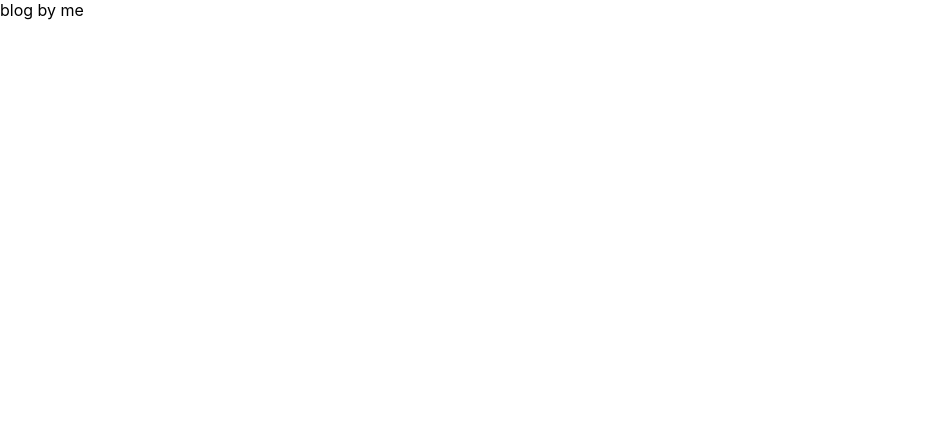
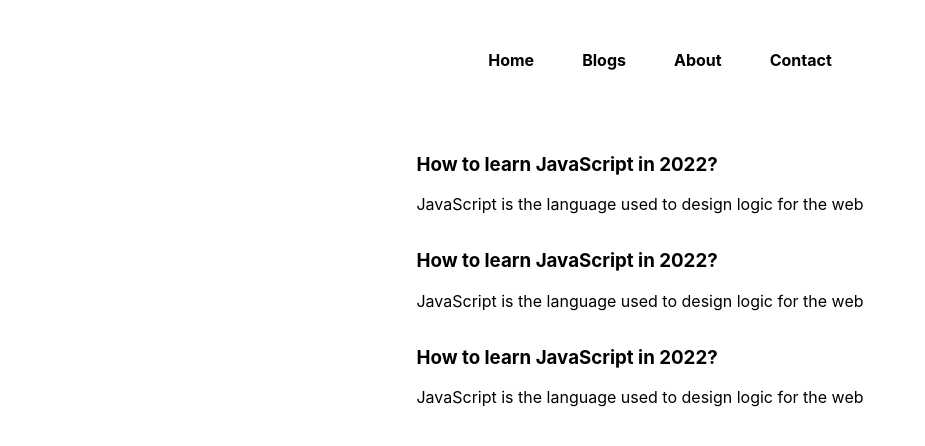
Before and after one commit to 14anirudh/Blog_Next, a Next.js app: page /blog in a window 1280 px wide. Shown: the top 446 px of the page, without its empty margins (0-925 px from the left). Built offline with nearby package versions, Linux system fonts and the light colour scheme.

Commit message:
blog and blogpost page

```diff
--- /dev/null
+++ b/components/Navbar.js
@@ -0,0 +1,26 @@
+import React from "react";
+import styles from "../styles/Home.module.css";
+import Link from "next/link";
+
+const Navbar = () => {
+  return (
+    <nav className={styles.mainnav}>
+      <ul>
+        <Link href="/">
+          <li>Home</li>
+        </Link>
+        <Link href="/blog">
+          <li>Blogs</li>
+        </Link>
+        <Link href="/about">
+          <li>About</li>
+        </Link>
+        <Link href="/contact">
+          <li>Contact</li>
+        </Link>
+      </ul>
+    </nav>
+  );
+};
+
+export default Navbar;
--- a/pages/_app.js
+++ b/pages/_app.js
@@ -1,8 +1,11 @@
+import Navbar from '../components/Navbar'
 import '../styles/globals.css'
 // import '../styles/style.css' would be imoirted on all pages
 
 function MyApp({ Component, pageProps }) {
-  return <Component {...pageProps} />
+  return<>
+  <Navbar/>
+  <Component {...pageProps} /></>
 }
 
 export default MyApp
--- a/pages/blog.js
+++ b/pages/blog.js
@@ -1,11 +1,29 @@
-import React from 'react'
+import React from "react";
+import styles from "../styles/Blog.module.css";
+import Link from "next/link";
 
 function blog() {
   return (
-    <div>
-      blog by me
+    <div className={styles.container}>
+      <main className={styles.main}>
+        <div className="blogItem">
+          <Link href={"BlogPost/Learn.js"}>
+
+            <h3 className={styles.blogItemh3}>How to learn JavaScript in 2022?</h3>
+          </Link>
+          <p>JavaScript is the language used to design logic for the web</p>
+        </div>
+        <div className="blogItem">
+          <h3 className={styles.blogItemh3}>How to learn JavaScript in 2022?</h3>
+          <p>JavaScript is the language used to design logic for the web</p>
+        </div>
+        <div className="blogItem">
+          <h3 className={styles.blogItemh3}>How to learn JavaScript in 2022?</h3>
+          <p>JavaScript is the language used to design logic for the web</p>
+        </div>
+      </main>
     </div>
-  )
+  );
 }
 
-export default blog
+export default blog;
--- /dev/null
+++ b/styles/Blog.module.css
@@ -0,0 +1,13 @@
+.main {
+    min-height: 100vh;
+    flex: 1;
+    display: flex;
+    flex-direction: column;
+    justify-content: center;
+    align-items: center;
+    justify-content: flex-start;
+    padding-top: 3rem;
+  }
+.blogItemh3{
+    cursor: pointer;
+}
--- /dev/null
+++ b/styles/BlogPost.module.css
@@ -0,0 +1,14 @@
+.main {
+    min-height: 100vh;
+    flex: 1;
+    display: flex;
+    flex-direction: column;
+    justify-content: center;
+    align-items: center;
+    justify-content: flex-start;
+    padding-top: 3rem;
+  }
+
+  .container {
+    padding: 0 15rem;
+  }
```
Also changed, not shown: pages/BlogPost/[slug].js (+9 -2 lines), pages/index.js (+2 -17 lines).
